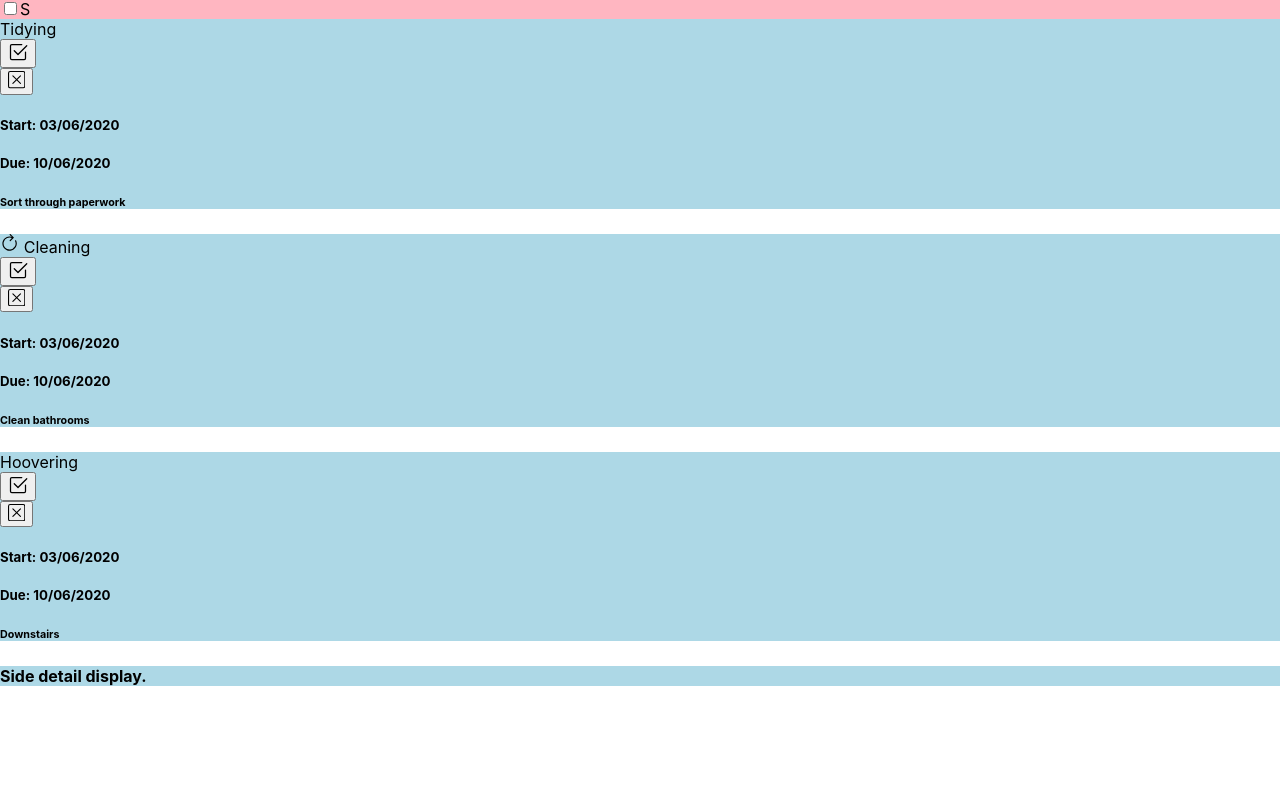
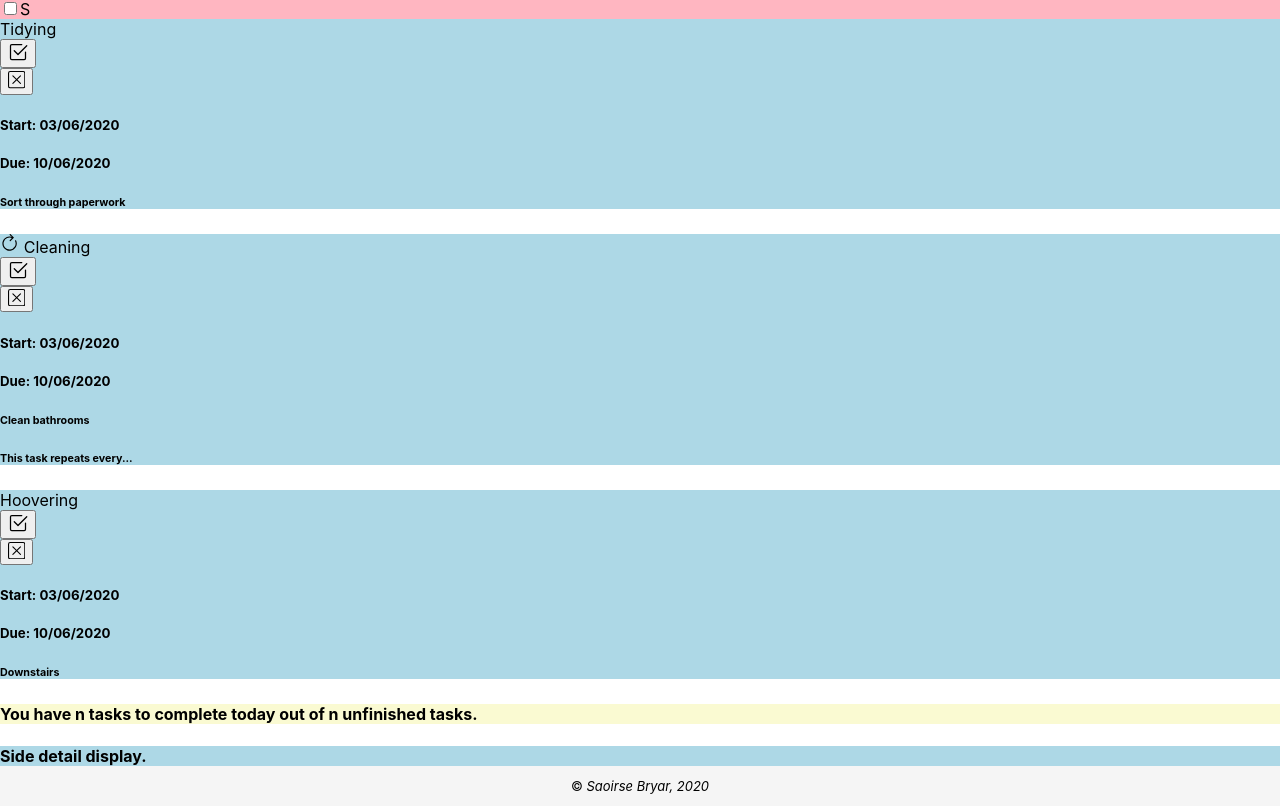
Before and after one commit to smbryar/todo_react_application, a React (Create React App) app: page / in a window 1280 px wide. Shown: the part 735-1541 px from the top of the page. Before the commit the page ends 1443 px from the top, so only its background shows below. Built offline with nearby package versions, Linux system fonts and the light colour scheme; the HTML template or start-up script is replaced by a standard one.

Commit message:
Add footer

```diff
--- a/src/App.css
+++ b/src/App.css
@@ -1,3 +1,12 @@
 .App {
   padding-top: 70px;
 }
+
+html {
+  position: relative;
+  min-height: 100%;
+}
+
+body {
+  margin-bottom: 40px;
+}
--- a/src/App.js
+++ b/src/App.js
@@ -1,6 +1,7 @@
 import React from 'react';
 import Header from './Header/Header';
 import TaskDisplay from './TaskDisplay/TaskDisplay';
+import Footer from './Footer/Footer';
 import './App.css';
 
 function App() {
@@ -8,6 +9,7 @@ function App() {
     <div className="App">
       <Header/>
       <TaskDisplay/>
+      <Footer/>
     </div>
   );
 }
--- a/src/DetailDisplay/DetailDisplay.js
+++ b/src/DetailDisplay/DetailDisplay.js
@@ -1,10 +1,14 @@
 import React from 'react';
+import Intro from '../Intro/Intro';
 import './DetailDisplay.css';
 
 function DetailDisplay() {
     return (
         <div className="d-none d-lg-block col-lg-6 ">
             <div className="mx-2">
+            <div className="row my-2">
+                    <Intro />
+                </div>
                 <div className="row my-2">
                     <div className="card-header rounded detail-display">
                         <h4>Side detail display.</h4>
--- /dev/null
+++ b/src/Footer/Footer.css
@@ -0,0 +1,10 @@
+.footer {
+    position: absolute;
+    bottom: 0;
+    width: 100%;
+    height: 40px;
+    line-height: 40px;
+    background-color: #f5f5f5;
+    text-align: center;
+    font-size: small;
+}
--- /dev/null
+++ b/src/Footer/Footer.js
@@ -0,0 +1,18 @@
+import React from 'react';
+import './Footer.css';
+
+function Footer() {
+    const copy = "\u00A9";
+  return (
+      <footer className="block-quote footer">
+          <div className="container">
+              <span>
+                  {copy} <cite>Saoirse Bryar, 2020</cite>
+              </span>
+
+          </div>
+      </footer>
+  );
+}
+
+export default Footer;
--- a/src/TaskItem/TaskItem.js
+++ b/src/TaskItem/TaskItem.js
@@ -52,6 +52,13 @@ function TaskItem(props) {
             <h6>{props.taskDetails}</h6>
           </div>
         </div>
+        {props.repeats &&
+        <div className="row">
+          <div class="col">
+            <h6>This task repeats every...</h6>
+          </div>
+        </div>
+        }
       </Card.Body>
     </Collapse>
     </Card >
--- a/src/TaskList/TaskList.js
+++ b/src/TaskList/TaskList.js
@@ -11,7 +11,7 @@ function TaskList() {
             taskDetails: "Sort through paperwork",
             startDate: "03/06/2020",
             endDate: "10/06/2020",
-            percentageCompletion: 60,
+            percentageCompletion: 20,
             completed: false,
             repeats: false
         },
@@ -20,7 +20,7 @@ function TaskList() {
             taskDetails: "Clean bathrooms",
             startDate: "03/06/2020",
             endDate: "10/06/2020",
-            percentageCompletion: 80,
+            percentageCompletion: 60,
             completed: false,
             repeats: true
         },
@@ -38,7 +38,7 @@ function TaskList() {
         <div className="col-12 col-lg-6">
             <div className="mx-2">
 
-                <div className="row my-2">
+                <div className="row my-2 d-lg-none">
                     <Intro />
                 </div>
 
--- a/src/TaskProgressBar/TaskProgressBar.css
+++ b/src/TaskProgressBar/TaskProgressBar.css
@@ -1,3 +1,7 @@
 .progress-bar {
-    background-image: linear-gradient(to left, purple , yellow);
+    background-color: rgb(0,0,0,0.5);
 }
+
+.progress {
+    background-image: linear-gradient(to right, rgb(0,128,0) , rgb(255,255,0), rgb(255,0,0));
+}
--- a/src/TaskProgressBar/TaskProgressBar.js
+++ b/src/TaskProgressBar/TaskProgressBar.js
@@ -8,7 +8,9 @@ function TaskProgressBar(props) {
     // min={props.startDate.getTime()}
     // max = {props.endDate.getTime()}
     // now={Date.now()}
-    now={props.percentageCompletion} />
+    now={props.percentageCompletion}
+    // style={{backgroundColor:"yellow"}}
+    />
   )
 }
 
```
